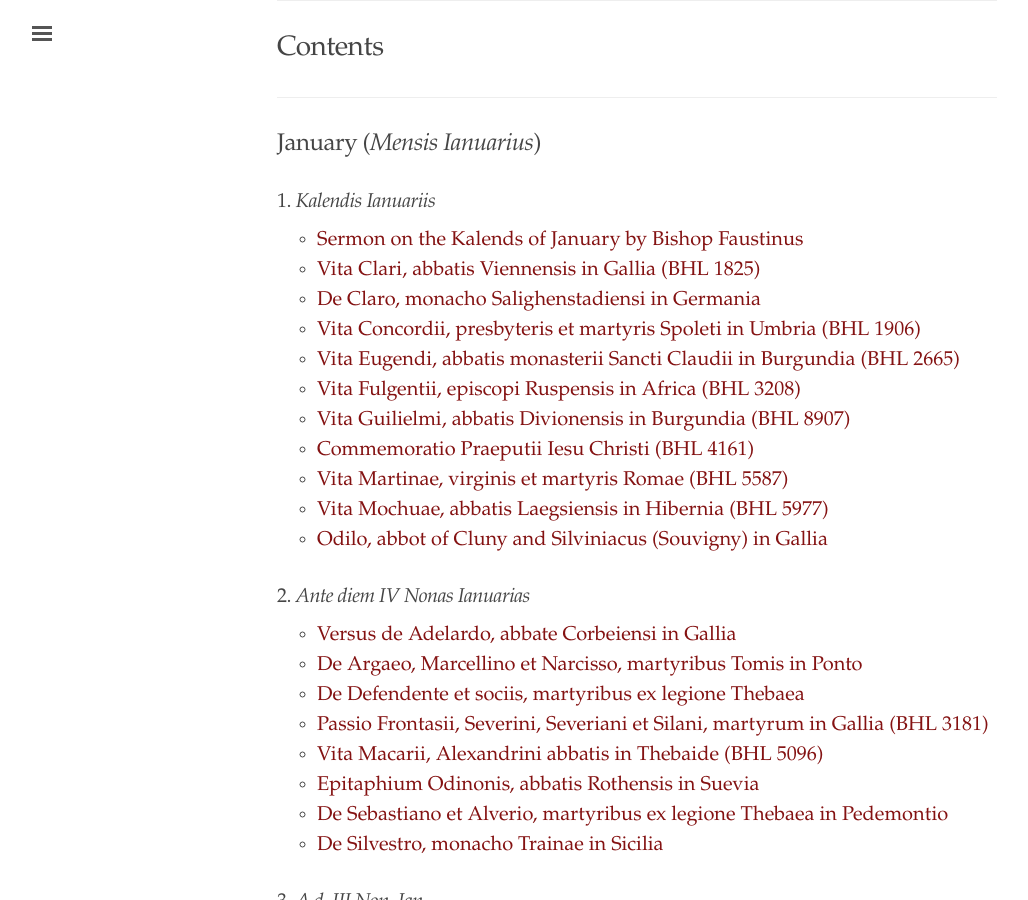
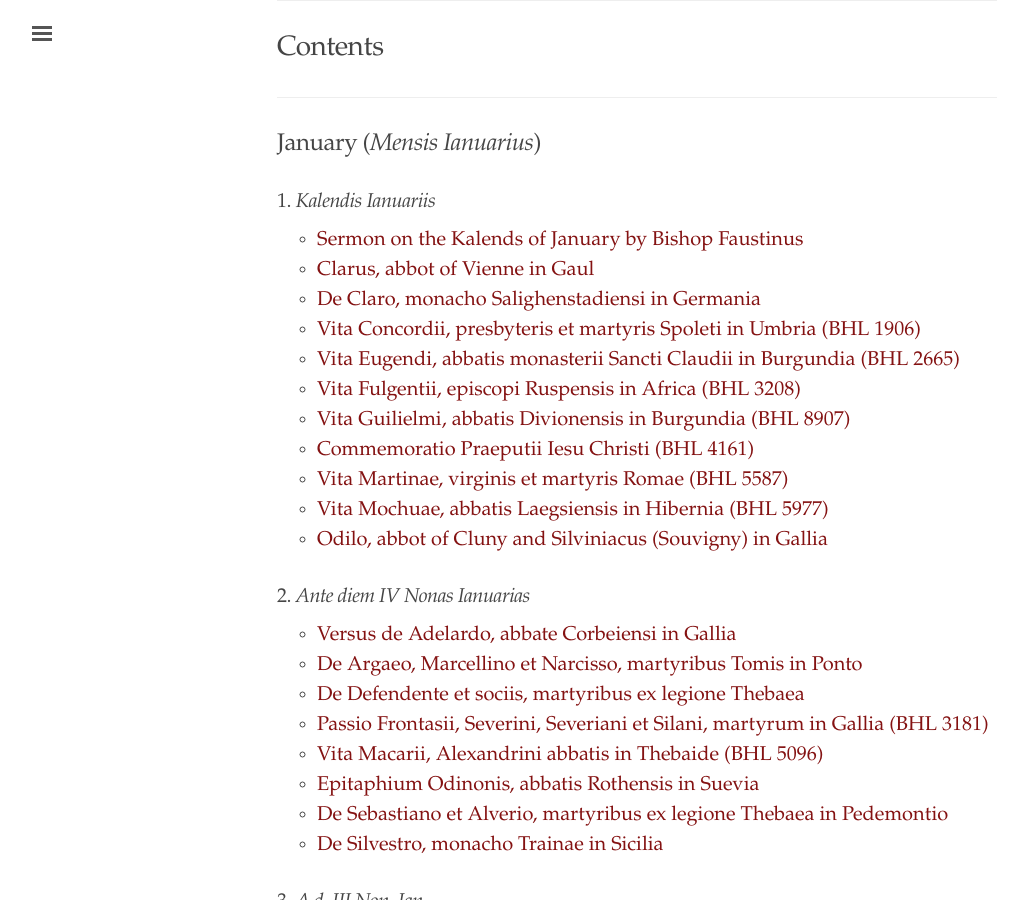
Before and after one commit to cjkoepke1/latin-hagiography, a Jekyll site: the page built from index.md, in a window 1280 px wide and 900 px high, scrolled down 322 px. Shown: the whole window, without its empty margins (3-1031 px from the left). Built offline with Jekyll 4.4.1, drawn with Linux system fonts in a browser that asks for light colours.

Commit message:
Updated Clarus of Vienne

```diff
--- a/index.md
+++ b/index.md
@@ -16,8 +16,8 @@ title: "Latin Hagiography"
 ### 1. *Kalendis Ianuariis*
 
 - [Sermon on the Kalends of January by Bishop Faustinus](https://cjkoepke1.github.io/latin-hagiography/texts/sermo-faustini-in-kal-ian/)
-- [Vita Clari, abbatis Viennensis in Gallia (BHL 1825)](https://cjkoepke1.github.io/latin-hagiography/texts/vita-clari/)
-- [De Claro, monacho Salighenstadiensi in Germania](https://cjkoepke1.github.io/latin-hagiography/texts/de-claro-salighenstadiensi)
+- [Clarus, abbot of Vienne in Gaul](https://cjkoepke1.github.io/latin-hagiography/saints/clarus-viennensis/)
+- [De Claro, monacho Salighenstadiensi in Germania](https://cjkoepke1.github.io/latin-hagiography/texts/de-claro-salighenstadiensi/)
 - [Vita Concordii, presbyteris et martyris Spoleti in Umbria (BHL 1906)](https://cjkoepke1.github.io/latin-hagiography/texts/vita-concordii/)
 - [Vita Eugendi, abbatis monasterii Sancti Claudii in Burgundia (BHL 2665)](https://cjkoepke1.github.io/latin-hagiography/texts/vita-eugendi/)
 - [Vita Fulgentii, episcopi Ruspensis in Africa (BHL 3208)](https://cjkoepke1.github.io/latin-hagiography/texts/vita-fulgentii/)
```
